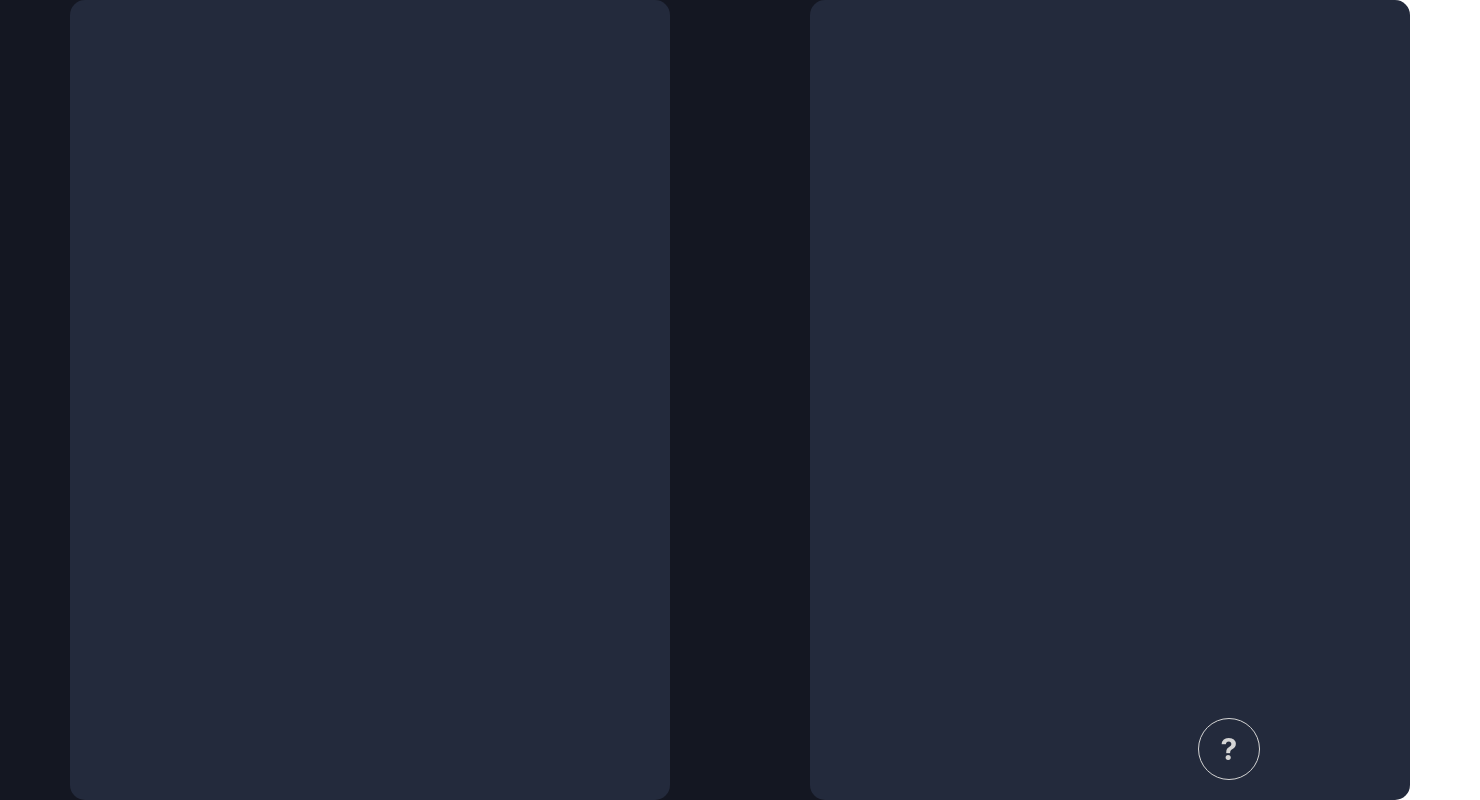
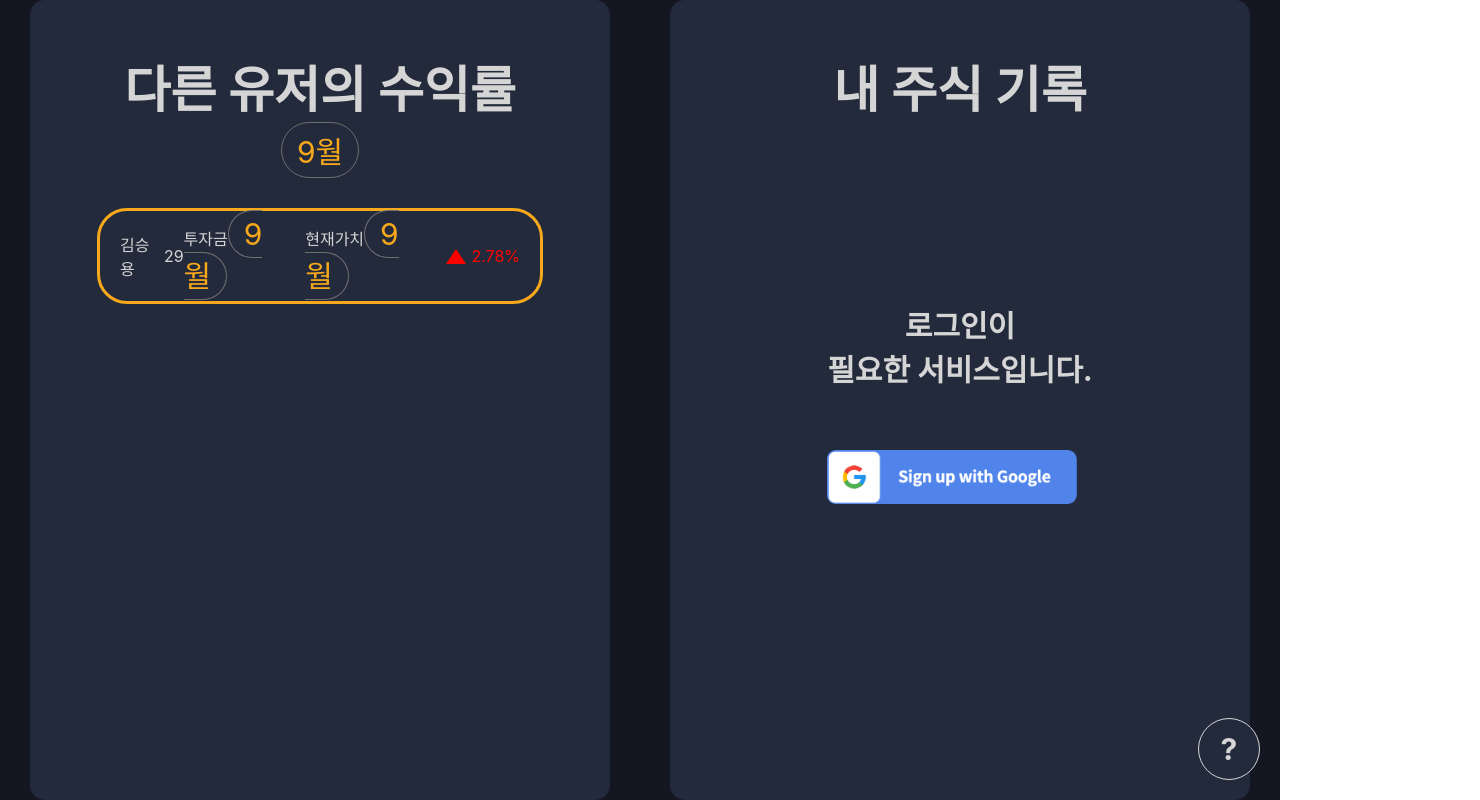
Before and after one commit to yongyongi/richroad, a React (Create React App) app: page / in a window 1280 px wide. Shown: the whole page, 1480 px wide, since content can reach past the window. Built offline with nearby package versions, Linux system fonts and the light colour scheme.

Commit message:
Fix Frame

```diff
--- a/src/App.js
+++ b/src/App.js
@@ -7,8 +7,10 @@ import Question from "../src/components/QuestionIcon";
 function App() {
   return (
     <Container>
-      <MainPage />
       {/* <LandingPage /> */}
+      <Body>
+        <MainPage />
+      </Body>
       <Question />
     </Container>
   );
@@ -17,8 +19,11 @@ function App() {
 const Container = styled.div`
   display: grid;
   place-items: center;
-  width: 100vw;
   height: 100vh;
   background-color: #141722;
 `;
+
+const Body = styled.div`
+  display: flex;
+`;
 export default App;
--- /dev/null
+++ b/src/components/List.js
@@ -0,0 +1,62 @@
+import React from "react";
+import styled from "styled-components";
+import Month from "../components/Month";
+
+function List() {
+  return (
+    <Container>
+      <Name>김승용</Name>
+      <Age>29</Age>
+      <Investment>
+        투자금
+        <Month />
+      </Investment>
+      <CurrentValue>
+        현재가치
+        <Month />
+      </CurrentValue>
+      <EarningsRate>
+        <Triangle />
+        2.78%
+      </EarningsRate>
+    </Container>
+  );
+}
+
+const Container = styled.div`
+  display: flex;
+  align-items: center;
+  justify-content: center;
+  border: 3px solid #f7a81b;
+  border-radius: 30px;
+  width: 400px;
+  padding: 5px 20px;
+`;
+const Name = styled.div`
+  color: #d5d5d5;
+`;
+const Age = styled.div`
+  color: #d5d5d5;
+`;
+const Investment = styled.div`
+  color: #d5d5d5;
+`;
+const CurrentValue = styled.div`
+  color: #d5d5d5;
+`;
+const EarningsRate = styled.div`
+  display: flex;
+  align-items: center;
+  justify-content: center;
+  color: red;
+`;
+const Triangle = styled.div`
+  margin: 0 5px;
+  width: 0px;
+  height: 0px;
+  border-right: 10px solid transparent;
+  border-left: 10px solid transparent;
+  border-bottom: 15px solid red;
+`;
+
+export default List;
--- a/src/pages/MainPage.js
+++ b/src/pages/MainPage.js
@@ -1,38 +1,90 @@
 import React from "react";
 import styled, { css } from "styled-components";
+import google from "../img/google.png";
+import List from "../components/List";
+import Month from "../components/Month";
 
 function MainPage() {
   return (
     <Container>
-      <Contents>
-        <Block left />
-        <Block right />
-      </Contents>
+      <Block left>
+        <Head>다른 유저의 수익률</Head>
+        <Month />
+        <LeftBody>
+          <List />
+        </LeftBody>
+      </Block>
+      <Block right>
+        <Head right>내 주식 기록</Head>
+        <RightBody>
+          <Notice>
+            로그인이
+            <br /> 필요한 서비스입니다.
+          </Notice>
+          <Login src={google}></Login>
+        </RightBody>
+      </Block>
     </Container>
   );
 }
 
 const Container = styled.div`
+  display: flex;
   width: 100vw;
   height: 100vh;
-  display: flex;
-`;
-const Contents = styled.div`
-  flex: 1;
-  display: flex;
-  justify-content: center;
   align-items: center;
+  justify-content: space-between;
 `;
 
 const Block = styled.div`
+  display: flex;
+  flex-direction: column;
+  align-items: center;
   border-radius: 15px;
-  /* width: 600px;
-  height: 800px; */
-  box-sizing: border-box;
   width: 600px;
   height: 800px;
   background-color: #232a3c;
-  margin: 70px;
+  margin: 30px;
+`;
+
+const Head = styled.p`
+  margin-bottom: 0px;
+  ${(props) =>
+    props.right &&
+    css`
+      margin-bottom: 50px;
+    `}
+  color: #d5d5d5;
+  font-size: 50px;
+  font-weight: bolder;
+`;
+
+const RightBody = styled.div`
+  margin-top: 100px;
+  flex: 1;
+  display: flex;
+  flex-direction: column;
+
+  text-align: center;
+`;
+const Notice = styled.p`
+  color: #d5d5d5;
+  font-size: 30px;
+  font-weight: bolder;
+`;
+const Login = styled.img`
+  padding-top: 30px;
+  width: 250px;
+  cursor: pointer;
+`;
+
+const LeftBody = styled.div`
+  width: auto;
+  display: flex;
+  flex-direction: column;
+  justify-content: center;
+  align-items: center;
+  margin-top: 30px;
 `;
 
 export default MainPage;
```
